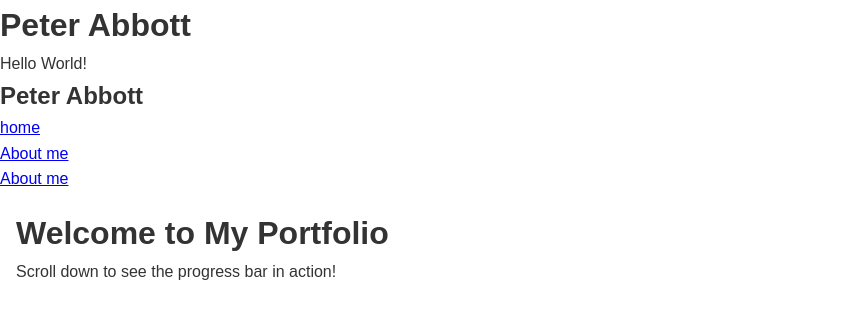
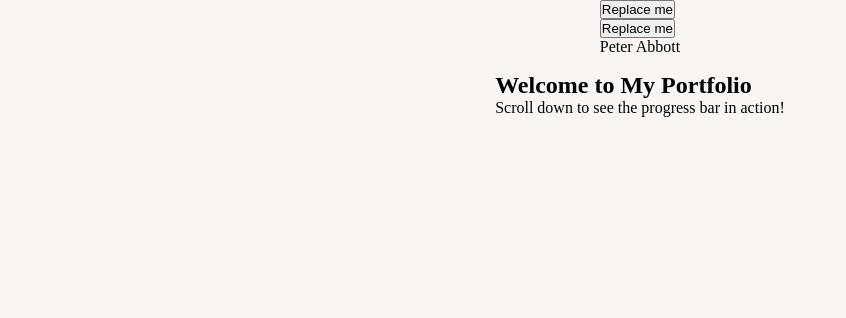
Before and after one commit to The-Awkward-Customer/my-portfolio, a Next.js app: page / in a window 1280 px wide. Shown: the top 318 px of the page, without its empty margins (0-846 px from the left). Built offline with nearby package versions, Linux system fonts and the light colour scheme.

Commit message:
fixed issue with next/router -> next/navigation

```diff
--- a/src/app/globals.css
+++ b/src/app/globals.css
@@ -1,46 +1,3 @@
-/* src/styles/globals.css */
-
-/* Use CSS variables to set color and size tokens */
-:root {
-  /* Color Tokens */
-  --color-primary-light: #0070f3;
-  --color-secondary-light: #ff4081;
-  --color-background-light: #ffffff;
-  --color-text-light: #333333;
-
-  --color-primary-dark: #0d47a1;
-  --color-secondary-dark: #f50057;
-  --color-background-dark: #121212;
-  --color-text-dark: #f0f0f0;
-
-  /* Size Tokens */
-  --font-size-small: 0.875rem;   /* 14px */
-  --font-size-medium: 1rem;      /* 16px */
-  --font-size-large: 1.25rem;    /* 20px */
-  --spacing-small: 0.5rem;       /* 8px */
-  --spacing-medium: 1rem;        /* 16px */
-  --spacing-large: 1.5rem;       /* 24px */
-}
-
-/* Respect the user's preferred display mode using media queries */
-@media (prefers-color-scheme: dark) {
-  :root {
-    --color-primary: var(--color-primary-dark);
-    --color-secondary: var(--color-secondary-dark);
-    --color-background: var(--color-background-dark);
-    --color-text: var(--color-text-dark);
-  }
-}
-
-@media (prefers-color-scheme: light) {
-  :root {
-    --color-primary: var(--color-primary-light);
-    --color-secondary: var(--color-secondary-light);
-    --color-background: var(--color-background-light);
-    --color-text: var(--color-text-light);
-  }
-}
-
 /* Global Reset */
 *,
 *::before,
@@ -49,44 +6,6 @@
   margin: 0;
   padding: 0;
 }
-
-/* Apply the global styles */
 body {
-  font-family: Arial, Helvetica, sans-serif;
-  background-color: var(--color-background);
-  color: var(--color-text);
-  line-height: 1.6;
+  background-color: var(--bg-page);
 }
-
-/* Utility Classes */
-.text-primary {
-  color: var(--color-primary);
-}
-
-.text-secondary {
-  color: var(--color-secondary);
-}
-
-.spacing-small {
-  margin: var(--spacing-small);
-}
-
-.spacing-medium {
-  margin: var(--spacing-medium);
-}
-
-.spacing-large {
-  margin: var(--spacing-large);
-}
-
-.font-small {
-  font-size: var(--font-size-small);
-}
-
-.font-medium {
-  font-size: var(--font-size-medium);
-}
-
-.font-large {
-  font-size: var(--font-size-large);
-}
--- a/src/app/layout.tsx
+++ b/src/app/layout.tsx
@@ -1,6 +1,7 @@
 import type { Metadata } from "next";
 import localFont from "next/font/local";
 import "./globals.css";
+import "./_variables.css";
 
 const geistSans = localFont({
   src: "./fonts/GeistVF.woff",
@@ -16,7 +17,7 @@ const geistMono = localFont({
 export const metadata: Metadata = {
   title: "Peter Abbott",
   description: "A portfolio by me for you ❤️",
-}
+};
 
 export default function RootLayout({
   children,
--- a/src/app/page.module.css
+++ b/src/app/page.module.css
@@ -1,168 +1,29 @@
-.page {
-  --gray-rgb: 0, 0, 0;
-  --gray-alpha-200: rgba(var(--gray-rgb), 0.08);
-  --gray-alpha-100: rgba(var(--gray-rgb), 0.05);
-
-  --button-primary-hover: #383838;
-  --button-secondary-hover: #f2f2f2;
-
-  display: grid;
-  grid-template-rows: 20px 1fr 20px;
+/* Base (Mobile First Approach) */
+.main {
+  display: flex;
+  flex-direction: column;
   align-items: center;
-  justify-items: center;
-  min-height: 100svh;
-  padding: 80px;
-  gap: 64px;
-  font-family: var(--font-geist-sans);
+  justify-content: center;
+  background-color: var(--wildcard);
 }
 
-@media (prefers-color-scheme: dark) {
-  .page {
-    --gray-rgb: 255, 255, 255;
-    --gray-alpha-200: rgba(var(--gray-rgb), 0.145);
-    --gray-alpha-100: rgba(var(--gray-rgb), 0.06);
-
-    --button-primary-hover: #ccc;
-    --button-secondary-hover: #1a1a1a;
+/* Tablet - styles for screens between 481px and 768px */
+@media (min-width: 481px) and (max-width: 768px) {
+  .main {
+    background-color: var(--bg-inverse);
   }
 }
 
-.main {
-  display: flex;
-  flex-direction: column;
-  gap: 32px;
-  grid-row-start: 2;
-}
-
-.main ol {
-  font-family: var(--font-geist-mono);
-  padding-left: 0;
-  margin: 0;
-  font-size: 14px;
-  line-height: 24px;
-  letter-spacing: -0.01em;
-  list-style-position: inside;
-}
-
-.main li:not(:last-of-type) {
-  margin-bottom: 8px;
-}
-
-.main code {
-  font-family: inherit;
-  background: var(--gray-alpha-100);
-  padding: 2px 4px;
-  border-radius: 4px;
-  font-weight: 600;
-}
-
-.ctas {
-  display: flex;
-  gap: 16px;
-}
-
-.ctas a {
-  appearance: none;
-  border-radius: 128px;
-  height: 48px;
-  padding: 0 20px;
-  border: none;
-  border: 1px solid transparent;
-  transition:
-    background 0.2s,
-    color 0.2s,
-    border-color 0.2s;
-  cursor: pointer;
-  display: flex;
-  align-items: center;
-  justify-content: center;
-  font-size: 16px;
-  line-height: 20px;
-  font-weight: 500;
-}
-
-a.primary {
-  background: var(--foreground);
-  color: var(--background);
-  gap: 8px;
-}
-
-a.secondary {
-  border-color: var(--gray-alpha-200);
-  min-width: 180px;
-}
-
-.footer {
-  grid-row-start: 3;
-  display: flex;
-  gap: 24px;
-}
-
-.footer a {
-  display: flex;
-  align-items: center;
-  gap: 8px;
-}
-
-.footer img {
-  flex-shrink: 0;
-}
-
-/* Enable hover only on non-touch devices */
-@media (hover: hover) and (pointer: fine) {
-  a.primary:hover {
-    background: var(--button-primary-hover);
-    border-color: transparent;
-  }
-
-  a.secondary:hover {
-    background: var(--button-secondary-hover);
-    border-color: transparent;
-  }
-
-  .footer a:hover {
-    text-decoration: underline;
-    text-underline-offset: 4px;
+/* Small Desktop / Laptop - styles for screens between 769px and 1024px */
+@media (min-width: 769px) and (max-width: 1024px) {
+  .main {
+    background-color: var(--bg-inverse);
   }
 }
 
-@media (max-width: 600px) {
-  .page {
-    padding: 32px;
-    padding-bottom: 80px;
-  }
-
+/* Large Desktop - styles for screens larger than 1025px */
+@media (min-width: 1025px) {
   .main {
-    align-items: center;
-  }
-
-  .main ol {
-    text-align: center;
-  }
-
-  .ctas {
-    flex-direction: column;
-  }
-
-  .ctas a {
-    font-size: 14px;
-    height: 40px;
-    padding: 0 16px;
-  }
-
-  a.secondary {
-    min-width: auto;
-  }
-
-  .footer {
-    flex-wrap: wrap;
-    align-items: center;
-    justify-content: center;
+    background-color: var(--bg-page);
   }
 }
-
-@media (prefers-color-scheme: dark) {
-  .logo {
-    filter: invert();
-  }
-}
--- a/src/app/page.tsx
+++ b/src/app/page.tsx
@@ -1,29 +1,23 @@
-import Link from "next/link";
+"use client";
+
 import TopNav from "@/components/top-nav/top-nav";
 import ProgressBar from "@/components/progressBar/progressBar";
+import styles from "./page.module.css";
 
 export default function Home() {
-  const links = [
-    { label: "home", href: "/" },
-    { label: "About me", href: "/about-me" },
-  ];
-
   return (
-    <div>
-      <h1>Peter Abbott</h1>
-      <p>Hello World!</p>
-      <TopNav title="Peter Abbott" links={links} />
-      <nav>
-        <Link href={"/about-me"}>About me</Link>
-      </nav>
-
+    <main className={styles.main}>
       <ProgressBar>
         <p>Congratulations! You&apos;ve reached the bottom of the page!</p>
       </ProgressBar>
-      <div style={{ height: "2000px", padding: "1rem" }}>
-        <h1>Welcome to My Portfolio</h1>
-        <p>Scroll down to see the progress bar in action!</p>
-      </div>
-    </div>
+      <TopNav title="Peter Abbott" />
+
+      <section>
+        <div style={{ height: "2000px", padding: "1rem" }}>
+          <h1>Welcome to My Portfolio</h1>
+          <p>Scroll down to see the progress bar in action!</p>
+        </div>
+      </section>
+    </main>
   );
 }
--- a/src/components/buttons/button.tsx
+++ b/src/components/buttons/button.tsx
@@ -1,15 +1,12 @@
-import styles from "./button.module.css"
-import { useRouter } from "next/router";
+"use client";
+
+import styles from "./button.module.css";
+import { useRouter } from "next/navigation";
 import { icons } from "../icon/iconsLib";
+import React, { useEffect, useState } from "react";
 
-type ButtonType = {
-    type: "primary" | "secondary" | "tertiary"
-}
-
-type ButtonSizes = {
-    sizes: "small" | "medium" | "large";
-}
-
+type ButtonType = "primary" | "secondary" | "tertiary";
+type ButtonSizes = "small" | "medium" | "large";
 type ButtonVariant = "text" | "icon";
 
 type ButtonProps = {
@@ -21,9 +18,9 @@ type ButtonProps = {
   // Text-only props
   label?: string;
   // Icon-only props
-    iconName?: string;
+  iconName?: keyof typeof icons;
   iconColor?: string;
-}
+};
 
 const Button: React.FC<ButtonProps> = ({
   size,
@@ -32,41 +29,59 @@ const Button: React.FC<ButtonProps> = ({
   label = "Replace me",
   route,
   iconName,
-    iconColor
+  iconColor = "black",
+  altText,
 }) => {
-    const buttonTypeClass = styles[`${type}`];
-    const buttonSizeClass = styles[`${size}`];
-    const buttonClass = `${buttonTypeClass} ${buttonSizeClass}`; // combines classes
+  const [isMounted, setIsMounted] = useState(false);
   const router = useRouter();
 
+  useEffect(() => {
+    setIsMounted(true);
+  }, []);
+
   function handleClick() {
-        if (route) {
-            // If route is provided, use it to navigate
+    if (route && isMounted) {
+      // If route is provided, use it to navigate after ensuring component is mounted
       router.push(route);
     } else {
       console.log("No route provided");
     }
-        // If no route is provided, this function will do nothing
-        // You can also implement other default actions here if needed
   }
 
+  const buttonTypeClass = styles[type];
+  const buttonSizeClass = styles[size];
+  const buttonClass = `${buttonTypeClass} ${buttonSizeClass}`; // Combines classes
+
   if (variant === "icon" && iconName) {
-        // @ts-expect-error passing name to icon
     const Icon = icons[iconName];
-        if (!Icon) return "placeholder"; // Return null or a default icon if not found
+    if (!Icon) {
+      return (
+        <button
+          className={buttonClass}
+          onClick={handleClick}
+          aria-label={altText}
+        >
+          <p>Icon not found</p>
+        </button>
+      );
+    }
 
     return (
-            <button className={buttonClass} onClick={handleClick}>
+      <button
+        className={buttonClass}
+        onClick={handleClick}
+        aria-label={altText}
+      >
         <Icon color={iconColor} />
       </button>
     );
   }
 
   return (
-        <button className={buttonClass} onClick={handleClick}>
+    <button className={buttonClass} onClick={handleClick} aria-label={altText}>
       <p>{label}</p>
     </button>
   );
-}
+};
 
 export default Button;
--- a/src/components/progressBar/progressBar.module.css
+++ b/src/components/progressBar/progressBar.module.css
@@ -10,9 +10,11 @@
 }
 
 .progress {
-  background-color: #ffffff; /* Change to your preferred color */
+  background-color: var(--fg-primary); /* Change to your preferred color */
   width: 0;
-  transition: width 0.1s ease, height 0.5s ease;
+  transition:
+    width 0.1s ease,
+    height 0.5s ease;
 }
 
 .childrenContainer {
@@ -20,6 +22,6 @@
   justify-content: center;
   align-items: center;
   padding: 1rem;
-  color: #fff;
-  background-color: #0070f3; /* Change to your preferred color */
+  color: var(--fg-inverse);
+  background-color: var(--fg-primary); /* Change to your preferred color */
 }
--- a/src/components/top-nav/top-nav.tsx
+++ b/src/components/top-nav/top-nav.tsx
@@ -1,35 +1,36 @@
-// src/components/ProgressBar.tsx
-
 "use client";
 
 import React from "react";
-import Link from "next/link";
 import styles from "./top-nav.module.css";
+import Button from "../buttons/button";
 
-type topNavLink = {
-  label: string;
-  href: string;
+type topNavProps = {
+  title: string;
 };
 
-type topNavProps = {
-  title?: string;
-  links: topNavLink[];
-};
-
-const TopNav: React.FC<topNavProps> = ({ title = "My portfolio", links }) => {
+const TopNav: React.FC<topNavProps> = ({ title }) => {
   return (
-    <nav className={styles.nav}>
-      <h1 className={styles.header}>{title}</h1>
-      <ul className={styles.linkContainer}>
-        {links.map((link, index) => (
-          <li key={index} className={styles.list}>
-            <Link href={link.href} className={styles.link}>
-              {link.label}
-            </Link>
-          </li>
-        ))}
-      </ul>
-    </nav>
+    <section className={styles.topNavContainer}>
+      <nav>
+        <Button
+          type="primary"
+          size="small"
+          variant="text"
+          route={"/index"}
+          altText="Home"
+        />
+        <div>
+          <Button
+            type="primary"
+            size="small"
+            variant="text"
+            route={"/about-me"}
+            altText="About me"
+          />
+        </div>
+      </nav>
+      <p>{title}</p>
+    </section>
   );
 };
 
```
Lines whose indentation alone changed are shown as unchanged.
